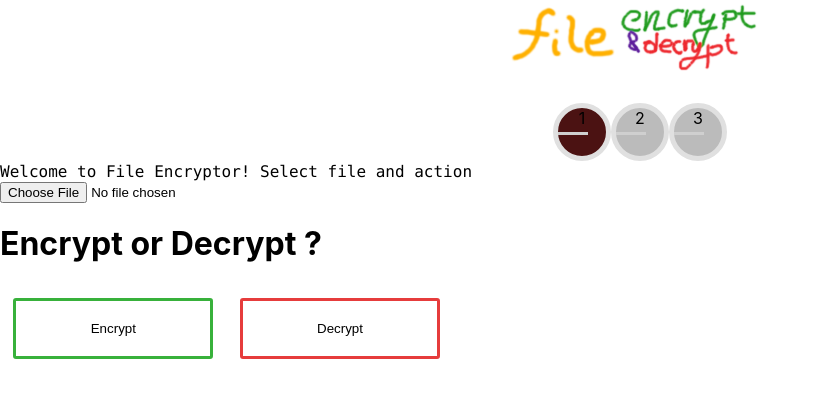
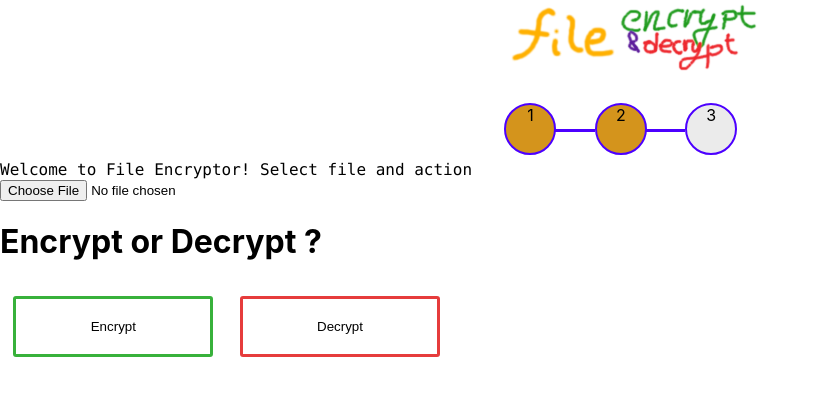
Before and after one commit to kamilwoloszyn/FEncrypt, a React (Create React App) app: page / in a window 1280 px wide. Shown: the top 398 px of the page, without its empty margins (0-819 px from the left). Built offline with nearby package versions, Linux system fonts and the light colour scheme.

Commit message:
Fixed progress css layout

```diff
--- a/src/components/shared/Progress.tsx
+++ b/src/components/shared/Progress.tsx
@@ -21,9 +21,16 @@ export const Progress: React.FC<Props> = (Props) => {
     return (
       <ProgressWrapper Show={Props.Show}>
         <div className="steps-group">
-          <span className="step active">1</span>
-          <span className="step">2</span>
-          <span className="step">3</span>
+          <div className="step-group">
+            <span className="step visited">1</span>
+          </div>
+          <div className="step-group">
+            <span className="step visited">2</span>
+          </div>
+          <div className="step-group">
+            <span className="step">3</span>
+          </div>
+
         </div>
       </ProgressWrapper>
 
--- a/src/index.css
+++ b/src/index.css
@@ -5,6 +5,7 @@ body {
     sans-serif;
   -webkit-font-smoothing: antialiased;
   -moz-osx-font-smoothing: grayscale;
+  min-width: 320px;
 }
 
 code {
--- a/src/styles/scss/progress.scss
+++ b/src/styles/scss/progress.scss
@@ -2,26 +2,45 @@
 .step {
 height:3em;
 width:3em;
-background-color: #bbb;
+background-color: rgb(235, 235, 235);
 border-radius: 50%;
-border: 5px solid rgb(224, 224, 224);
+border: 2px solid rgb(76, 0, 255);
 display: inline-block;
 font-family: inherit;
 font-size: 1em;
+
  &:after {
      content: '';
      display: block;
      position: relative;
-     width:30px;
      height: 3px;
-     background-color: rgb(207, 207, 207);
+     background-color: rgb(76, 0, 255);
+     width:100vw;
      top:4px;
+     left:3em;
+
+
  }
+
 
 }
 .active {
-    background-color: rgb(75, 18, 18);
+    background-color: rgb(76, 0, 255);
+ }
+ .visited {
+     background-color: rgb(212, 148, 28)
  }
 .steps-group{
     text-align: center;
 }
+
+.step-group{
+padding-right: 3vw;
+display: inline-block;
+overflow: hidden;
+&:last-child {
+    .step::after{
+        display: none;
+    }
+}
+}
```
Also changed, not shown: 1 other file (tests, documents, lock files or other folders).
